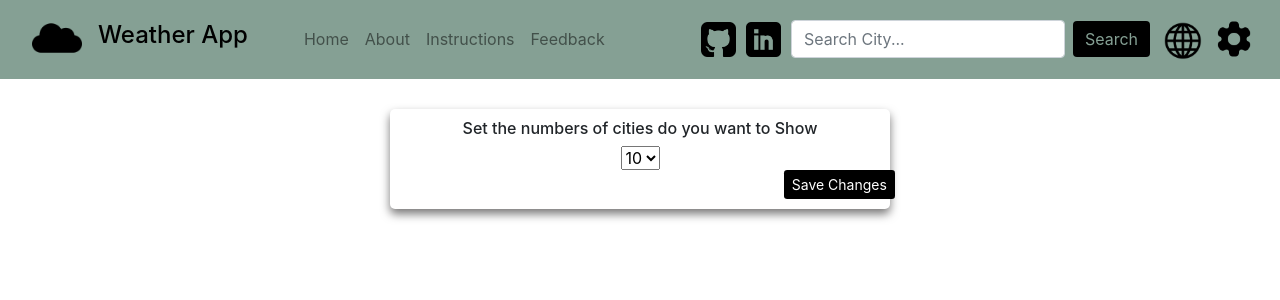
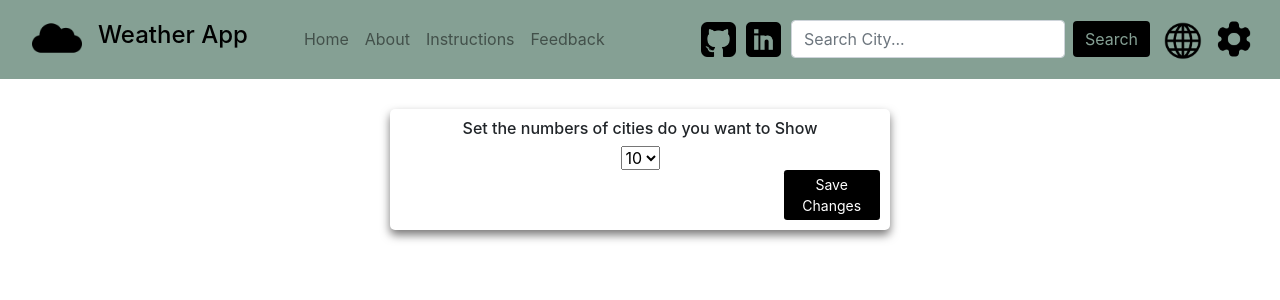
Before and after one commit to Mjosuex85/Weather-DataApp, a React (Create React App) app: page /Settings in a window 1280 px wide. Shown: the top 300 px of the page. Built offline with nearby package versions, Linux system fonts and the light colour scheme.

Commit message:
Last Update

```diff
--- a/src/App.js
+++ b/src/App.js
@@ -16,6 +16,8 @@ function App() {
 
   const [cities, setCities] = useState([])
   const apiKey = "8e84108b95ef7a2c77bc1bd073ccfe77"
+  const [amountCities, setAmountCities] = useState(6)
+
 
   function onSearch(city) {
     fetch(`http://api.openweathermap.org/data/2.5/weather?q=${city}&appid=${apiKey}&units=metric`)
@@ -42,7 +44,7 @@ function App() {
             alert("The City is alredy Showing, try another one")
           }
 
-          else if (cities.length > 5 ) {
+          else if (cities.length === amountCities) {
             alert("Maximun of city")
           }
 
@@ -68,6 +70,11 @@ function App() {
     else return null;
   }
 
+  function setCitiesAmount (amount) {
+    setAmountCities(amount)
+    console.log(amount)
+  }
+
   return (
     <div className='App'>
       <Nav onSearch={onSearch} />
@@ -77,7 +84,7 @@ function App() {
         <Route path='/about' component={About} />
         <Route path='/Instructions' component={Instructions} />
         <Route path="/ciudad/:id" render={({match}) => <CityInfo city={cityDetails(match.params.id)} />} />
-        <Route path="/Settings" component={Settings}/>
+        <Route path="/Settings" render={() => <Settings setCitiesAmount={setCitiesAmount}/>}/>
         <Route path="/Feedback" component={Form}/>
         {/* <Route path="/home" component={Animation}/> */}
       </Switch>
--- a/src/components/Settings.jsx
+++ b/src/components/Settings.jsx
@@ -1,26 +1,29 @@
-import React, { useState } from 'react'
+import React, { useState, useRef } from 'react'
 import s from "./settings.module.css"
 import { NavLink } from 'react-router-dom'
 
 
-export default function Settings(props) {
+export default function Settings({setCitiesAmount}) {
 
-    const [number, setNumber] = useState()
-
+    const [amount, setAmount] = useState()
+    console.log(amount)
+    function settings(e) {
+        e.preventDefault()
+        console.log(amount)
+        setCitiesAmount(amount)
+        alert("Save Changes")
+    }
 
     return (
         <div className={s.conteiner}>
-            <form /* className={s.numOf} */ onSubmit={(e) => e.preventDefault()}>
                 <h6>Set the numbers of cities do you want to Show</h6>
-
                 <select name="color" id="color">
-                    <option value="r">10</option>
-                    <option value="a">8</option>
-                    <option value="v">6</option>
+                    <option onClick={() => setAmount(10)}>10</option>
+                    <option onClick={() => setAmount(8)}>8</option>
+                    <option onClick={() => setAmount(6)}>6</option>
                 </select>
 
-                <NavLink to="/Home"> <input onClick={() => alert("Changes Saved")} className={`btn btn-primary btn-sm ${s.btn}`} type="submit" value="Save Changes" /></NavLink>
-            </form>
+            <button onClick={settings} className={`btn btn-primary btn-sm ${s.btn}`}> Save Changes</button>
         </div>
     )
 }
```
Also changed, not shown: src/components/SearchBar.jsx (+5 -5 lines).
